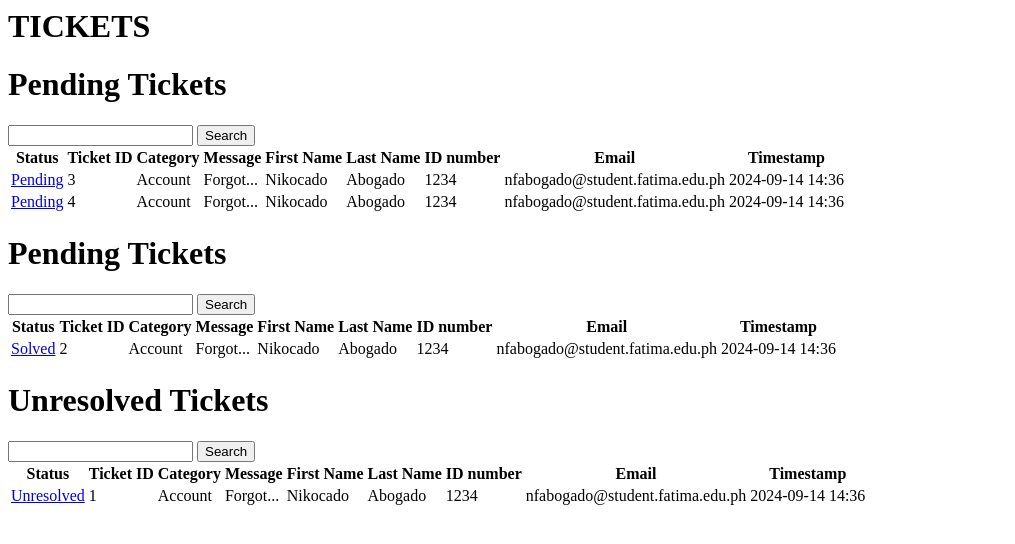
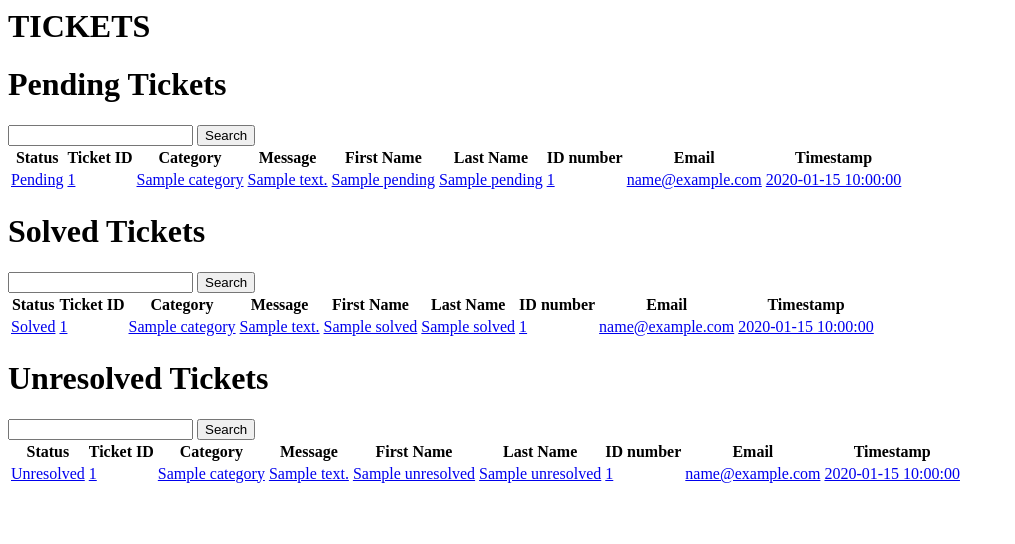
Before and after one commit to jrogeet/Zealia, a PHP site: template app/views/admin/tickets/admin-tickets.view.php in a window 1280 px wide. Shown: the top 544 px of the page, without its empty margins (0-1015 px from the left). Run offline with PHP 8.4, Linux system fonts and the light colour scheme; the template is opened without the code that fills it: most values are stand-ins (such as "Sample title", 1, 10 or a date in 2020).

Commit message:
tickets & viewing

```diff
--- a/app/views/admin/tickets/admin-tickets.view.php
+++ b/app/views/admin/tickets/admin-tickets.view.php
@@ -32,35 +32,26 @@
             <tbody>
                 <!-- gamit tayo injection per <tr> dito same sa tieOpt -->
                 <tbody id="rcAccs">
+                    <?php foreach($pending as $each_pending): ?>
                     <tr>
-                        <td class="px-5 py-5 border-b border-gray-200 bg-white text-sm border-l border-r border-black text-center"><a href="/admin-view-ticket" class="bg-orange1 text-black1 px-4 rounded-sm">Pending</a></td>
-                        <td class="px-5 py-5 border-b border-gray-200 bg-white text-sm border-l border-r border-black">3</td>
-                        <td class="px-5 py-5 border-b border-gray-200 bg-white text-sm border-l border-r border-black">Account</td>
-                        <td class="px-5 py-5 border-b border-gray-200 bg-white text-sm border-l border-r border-black">Forgot...</td>
-                        <td class="px-5 py-5 border-b border-gray-200 bg-white text-sm border-l border-r border-black">Nikocado</td>
-                        <td class="px-5 py-5 border-b border-gray-200 bg-white text-sm border-l border-r border-black">Abogado</td>
-                        <td class="px-5 py-5 border-b border-gray-200 bg-white text-sm border-l border-r border-black">1234</td>
-                        <td class="px-5 py-5 border-b border-gray-200 bg-white text-sm border-l border-r border-black">nfabogado@student.fatima.edu.ph</td>
-                        <td class="px-5 py-5 border-b border-gray-200 bg-white text-sm border-l border-r border-black">2024-09-14 14:36</td>
+                        <td class="px-5 py-5 border-b border-gray-200 bg-white text-sm border-l border-r border-black text-center"><a href="/admin-view-ticket?id=<?= $each_pending['ticket_id'] ?>" class="bg-orange1 text-black1 px-4 rounded-sm">Pending</a></td>
+                        <td class="px-5 py-5 border-b border-gray-200 bg-white text-sm border-l border-r border-black"><a href="/admin-view-ticket?id=<?= $each_pending['ticket_id'] ?>"><?= $each_pending['ticket_id'] ?></a></td>
+                        <td class="px-5 py-5 border-b border-gray-200 bg-white text-sm border-l border-r border-black"><a href="/admin-view-ticket?id=<?= $each_pending['ticket_id'] ?>"><?= $each_pending['category'] ?></a></td>
+                        <td class="px-5 py-5 border-b border-gray-200 bg-white text-sm border-l border-r border-black truncate"><a href="/admin-view-ticket?id=<?= $each_pending['ticket_id'] ?>"><?= $each_pending['message'] ?></a></td>
+                        <td class="px-5 py-5 border-b border-gray-200 bg-white text-sm border-l border-r border-black truncate"><a href="/admin-view-ticket?id=<?= $each_pending['ticket_id'] ?>"><?= $each_pending['f_name'] ?></a></td>
+                        <td class="px-5 py-5 border-b border-gray-200 bg-white text-sm border-l border-r border-black truncate"><a href="/admin-view-ticket?id=<?= $each_pending['ticket_id'] ?>"><?= $each_pending['l_name'] ?></a></td>
+                        <td class="px-5 py-5 border-b border-gray-200 bg-white text-sm border-l border-r border-black truncate"><a href="/admin-view-ticket?id=<?= $each_pending['ticket_id'] ?>"><?= $each_pending['school_id'] ?></a></td>
+                        <td class="px-5 py-5 border-b border-gray-200 bg-white text-sm border-l border-r border-black truncate"><a href="/admin-view-ticket?id=<?= $each_pending['ticket_id'] ?>"><?= $each_pending['email'] ?></a></td>
+                        <td class="px-5 py-5 border-b border-gray-200 bg-white text-sm border-l border-r border-black"><a href="/admin-view-ticket?id=<?= $each_pending['ticket_id'] ?>"><?= $each_pending['ticket_date'] ?></a></td>
                     </tr>
-                    <tr>
-                        <td class="px-5 py-5 border-b border-gray-200 bg-white text-sm border-l border-r border-black text-center"><a href="/admin-view-ticket" class="bg-orange1 text-black1 px-4 rounded-sm">Pending</a></td>
-                        <td class="px-5 py-5 border-b border-gray-200 bg-white text-sm border-l border-r border-black">4</td>
-                        <td class="px-5 py-5 border-b border-gray-200 bg-white text-sm border-l border-r border-black">Account</td>
-                        <td class="px-5 py-5 border-b border-gray-200 bg-white text-sm border-l border-r border-black">Forgot...</td>
-                        <td class="px-5 py-5 border-b border-gray-200 bg-white text-sm border-l border-r border-black">Nikocado</td>
-                        <td class="px-5 py-5 border-b border-gray-200 bg-white text-sm border-l border-r border-black">Abogado</td>
-                        <td class="px-5 py-5 border-b border-gray-200 bg-white text-sm border-l border-r border-black">1234</td>
-                        <td class="px-5 py-5 border-b border-gray-200 bg-white text-sm border-l border-r border-black">nfabogado@student.fatima.edu.ph</td>
-                        <td class="px-5 py-5 border-b border-gray-200 bg-white text-sm border-l border-r border-black">2024-09-14 14:36</td>
-                    </tr>
+                    <?php endforeach; ?>
                     <!-- Add more rows as needed -->
                 </tbody>
             </tbody>
         </table>
 
         <div class="relative flex mb-4 mt-24">
-            <h1 class="mx-auto font-synemed text-grey2 ml-0 text-2xl">Pending Tickets</h1>
+            <h1 class="mx-auto font-synemed text-grey2 ml-0 text-2xl">Solved Tickets</h1>
             <div class="flex w-fit mr-6">
                 <input type="text" class="border border-black rounded-lg mx-auto bg-white1 pl-4">
                 <button class="mx-auto border border-grey2 rounded-lg bg-orange1 w-28 ml-4 text-black1">Search</button>
@@ -84,17 +75,19 @@
             <tbody>
                 <!-- gamit tayo injection per <tr> dito same sa tieOpt -->
                 <tbody id="rcAccs">
+                    <?php foreach($solved as $each_solved): ?>
                     <tr>
-                        <td class="px-5 py-5 border-b border-gray-200 bg-white text-sm border-l border-r border-black text-center"><a href="/admin-view-ticket" class="bg-green1 text-black1 px-4 rounded-sm">Solved</a></td>
-                        <td class="px-5 py-5 border-b border-gray-200 bg-white text-sm border-l border-r border-black">2</td>
-                        <td class="px-5 py-5 border-b border-gray-200 bg-white text-sm border-l border-r border-black">Account</td>
-                        <td class="px-5 py-5 border-b border-gray-200 bg-white text-sm border-l border-r border-black">Forgot...</td>
-                        <td class="px-5 py-5 border-b border-gray-200 bg-white text-sm border-l border-r border-black">Nikocado</td>
-                        <td class="px-5 py-5 border-b border-gray-200 bg-white text-sm border-l border-r border-black">Abogado</td>
-                        <td class="px-5 py-5 border-b border-gray-200 bg-white text-sm border-l border-r border-black">1234</td>
-                        <td class="px-5 py-5 border-b border-gray-200 bg-white text-sm border-l border-r border-black">nfabogado@student.fatima.edu.ph</td>
-                        <td class="px-5 py-5 border-b border-gray-200 bg-white text-sm border-l border-r border-black">2024-09-14 14:36</td>
+                        <td class="px-5 py-5 border-b border-gray-200 bg-white text-sm border-l border-r border-black text-center"><a href="/admin-view-ticket?id=<?= $each_solved['ticket_id'] ?>" class="bg-green1 text-black1 px-4 rounded-sm">Solved</a></td>
+                        <td class="px-5 py-5 border-b border-gray-200 bg-white text-sm border-l border-r border-black"><a href="/admin-view-ticket?id=<?= $each_solved['ticket_id'] ?>"><?= $each_solved['ticket_id'] ?></a></td>
+                        <td class="px-5 py-5 border-b border-gray-200 bg-white text-sm border-l border-r border-black"><a href="/admin-view-ticket?id=<?= $each_solved['ticket_id'] ?>"><?= $each_solved['category'] ?></a></td>
+                        <td class="px-5 py-5 border-b border-gray-200 bg-white text-sm border-l border-r border-black truncate"><a href="/admin-view-ticket?id=<?= $each_solved['ticket_id'] ?>"><?= $each_solved['message'] ?></a></td>
+                        <td class="px-5 py-5 border-b border-gray-200 bg-white text-sm border-l border-r border-black truncate"><a href="/admin-view-ticket?id=<?= $each_solved['ticket_id'] ?>"><?= $each_solved['f_name'] ?></a></td>
+                        <td class="px-5 py-5 border-b border-gray-200 bg-white text-sm border-l border-r border-black truncate"><a href="/admin-view-ticket?id=<?= $each_solved['ticket_id'] ?>"><?= $each_solved['l_name'] ?></a></td>
+                        <td class="px-5 py-5 border-b border-gray-200 bg-white text-sm border-l border-r border-black truncate"><a href="/admin-view-ticket?id=<?= $each_solved['ticket_id'] ?>"><?= $each_solved['school_id'] ?></a></td>
+                        <td class="px-5 py-5 border-b border-gray-200 bg-white text-sm border-l border-r border-black truncate"><a href="/admin-view-ticket?id=<?= $each_solved['ticket_id'] ?>"><?= $each_solved['email'] ?></a></td>
+                        <td class="px-5 py-5 border-b border-gray-200 bg-white text-sm border-l border-r border-black"><a href="/admin-view-ticket?id=<?= $each_solved['ticket_id'] ?>"><?= $each_solved['ticket_date'] ?></a></td>
                     </tr>
+                    <?php endforeach; ?>
                     <!-- Add more rows as needed -->
                 </tbody>
             </tbody>
@@ -125,17 +118,19 @@
             <tbody>
                 <!-- gamit tayo injection per <tr> dito same sa tieOpt -->
                 <tbody id="rcAccs">
+                    <?php foreach($unresolved as $each_unresolved): ?>
                     <tr>
-                        <td class="px-5 py-5 border-b border-gray-200 bg-white text-sm border-l border-r border-black text-center"><a href="#" class="bg-red1 text-white1 px-4 rounded-sm">Unresolved</a></td>
-                        <td class="px-5 py-5 border-b border-gray-200 bg-white text-sm border-l border-r border-black">1</td>
-                        <td class="px-5 py-5 border-b border-gray-200 bg-white text-sm border-l border-r border-black">Account</td>
-                        <td class="px-5 py-5 border-b border-gray-200 bg-white text-sm border-l border-r border-black">Forgot...</td>
-                        <td class="px-5 py-5 border-b border-gray-200 bg-white text-sm border-l border-r border-black">Nikocado</td>
-                        <td class="px-5 py-5 border-b border-gray-200 bg-white text-sm border-l border-r border-black">Abogado</td>
-                        <td class="px-5 py-5 border-b border-gray-200 bg-white text-sm border-l border-r border-black">1234</td>
-                        <td class="px-5 py-5 border-b border-gray-200 bg-white text-sm border-l border-r border-black">nfabogado@student.fatima.edu.ph</td>
-                        <td class="px-5 py-5 border-b border-gray-200 bg-white text-sm border-l border-r border-black">2024-09-14 14:36</td>
+                        <td class="px-5 py-5 border-b border-gray-200 bg-white text-sm border-l border-r border-black text-center"><a href="/admin-view-ticket?id=<?= $each_unresolved['ticket_id'] ?>" class="bg-red1 text-white1 px-4 rounded-sm">Unresolved</a></td>
+                        <td class="px-5 py-5 border-b border-gray-200 bg-white text-sm border-l border-r border-black"><a href="/admin-view-ticket?id=<?= $each_unresolved['ticket_id'] ?>"><?= $each_unresolved['ticket_id'] ?></a></td>
+                        <td class="px-5 py-5 border-b border-gray-200 bg-white text-sm border-l border-r border-black"><a href="/admin-view-ticket?id=<?= $each_unresolved['ticket_id'] ?>"><?= $each_unresolved['category'] ?></a></td>
+                        <td class="px-5 py-5 border-b border-gray-200 bg-white text-sm border-l border-r border-black truncate"><a href="/admin-view-ticket?id=<?= $each_unresolved['ticket_id'] ?>"><?= $each_unresolved['message'] ?></a></td>
+                        <td class="px-5 py-5 border-b border-gray-200 bg-white text-sm border-l border-r border-black truncate"><a href="/admin-view-ticket?id=<?= $each_unresolved['ticket_id'] ?>"><?= $each_unresolved['f_name'] ?></a></td>
+                        <td class="px-5 py-5 border-b border-gray-200 bg-white text-sm border-l border-r border-black truncate"><a href="/admin-view-ticket?id=<?= $each_unresolved['ticket_id'] ?>"><?= $each_unresolved['l_name'] ?></a></td>
+                        <td class="px-5 py-5 border-b border-gray-200 bg-white text-sm border-l border-r border-black truncate"><a href="/admin-view-ticket?id=<?= $each_unresolved['ticket_id'] ?>"><?= $each_unresolved['school_id'] ?></a></td>
+                        <td class="px-5 py-5 border-b border-gray-200 bg-white text-sm border-l border-r border-black truncate"><a href="/admin-view-ticket?id=<?= $each_unresolved['ticket_id'] ?>"><?= $each_unresolved['email'] ?></a></td>
+                        <td class="px-5 py-5 border-b border-gray-200 bg-white text-sm border-l border-r border-black"><a href="/admin-view-ticket?id=<?= $each_unresolved['ticket_id'] ?>"><?= $each_unresolved['ticket_date'] ?></a></td>
                     </tr>
+                    <?php endforeach; ?>
                     <!-- Add more rows as needed -->
                 </tbody>
             </tbody>
--- a/app/views/rooms/groups/groups-edit.view.php
+++ b/app/views/rooms/groups/groups-edit.view.php
@@ -162,7 +162,7 @@
 
 
     </script>
-    <script src="assets/js/edit-groups.js"></script>
+    <!-- <script src="assets/js/edit-groups.js"></script> -->
     <script src="assets/js/shared-scripts.js"></script>
 </body>
 </html>
```
Also changed, not shown: app/Http/controllers/admin/tickets/admin-tickets.php (+11 -0 lines), app/Http/controllers/admin/tickets/admin-view-ticket.php (+17 -2 lines), app/model/admin/tickets/admin-view-ticket.php (+22 -0 lines), app/views/admin/tickets/admin-view-ticket.view.php (+35 -17 lines), README.md.
